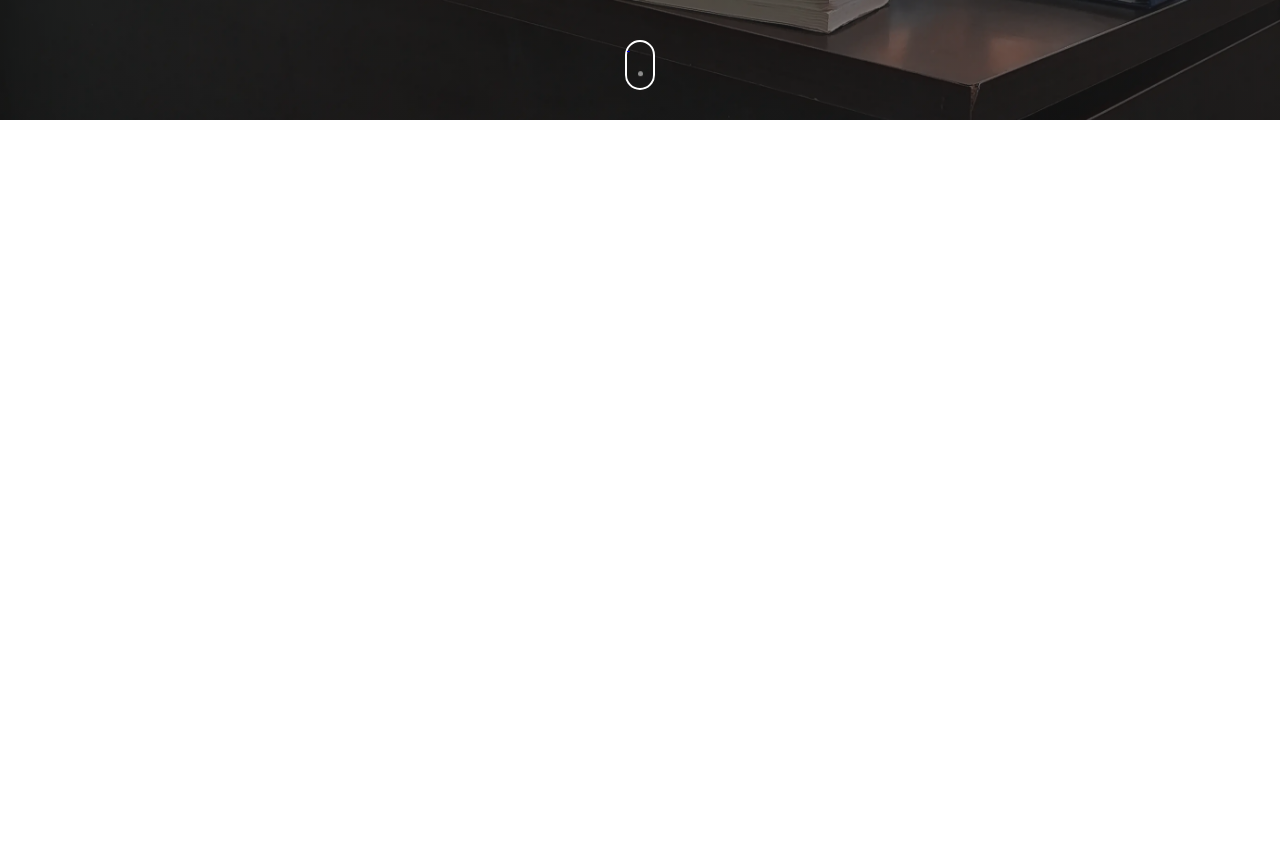
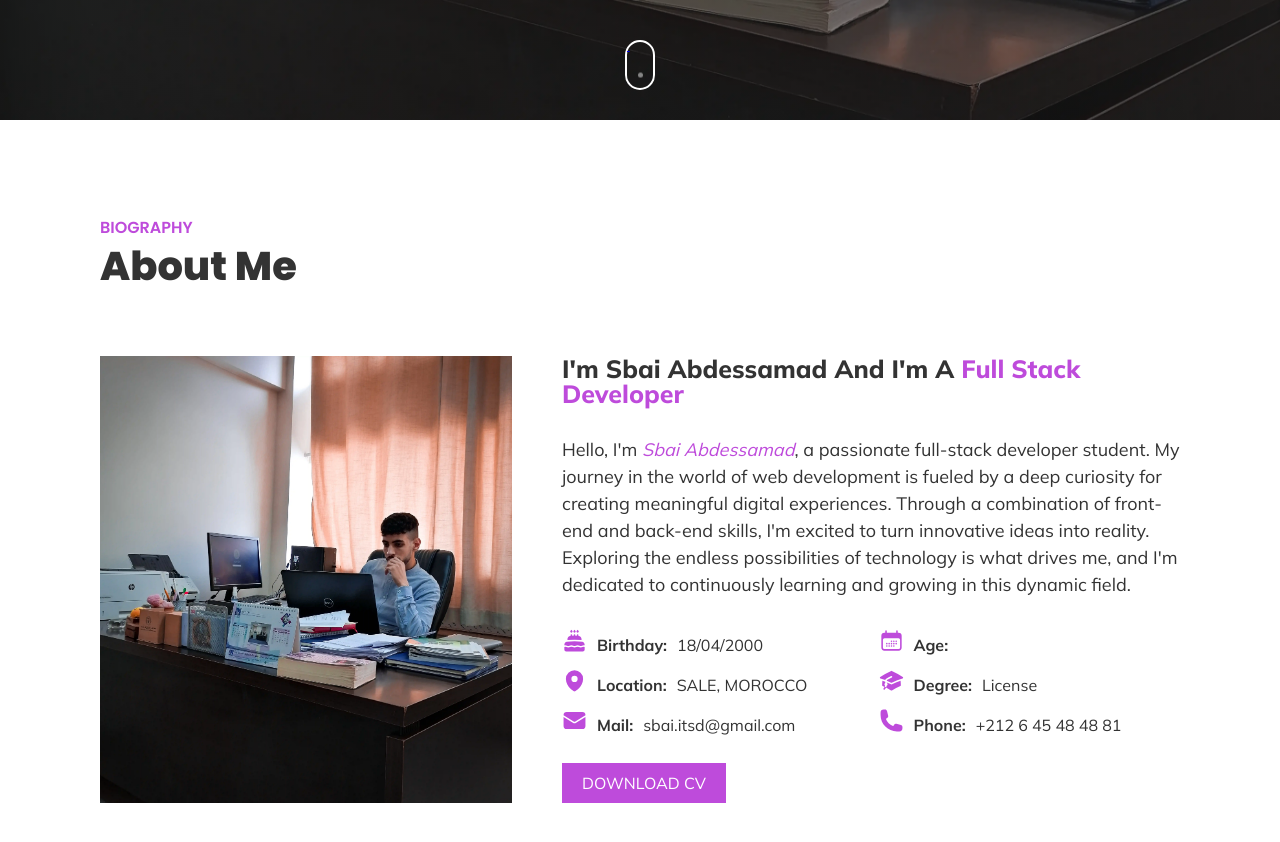
Before and after one commit to Abdusbai/portfolio-v2, a React (Create React App) app: page / in a window 1280 px wide. Shown: the part 680-1522 px from the top of the page. Before the commit the page ends 800 px from the top, so only its background shows below. Built offline with nearby package versions, Linux system fonts and the light colour scheme.

Commit message:
adding the about section

```diff
--- a/src/components/App.js
+++ b/src/components/App.js
@@ -1,6 +1,7 @@
 import Navigation from "./header/Navigation";
 import Hero from "./header/Hero";
 import MouseScroll from "./header/MouseScroll";
+import Details from "./about/Details";
 
 export default function App() {
   return (
@@ -10,6 +11,19 @@ export default function App() {
         <Hero />
         <MouseScroll />
       </header>
+      <section id="about">
+        <div class="section">
+          <p class="title">biography</p>
+          <h2>about me</h2>
+          <div class="section-content">
+            <div class="img-container">
+              <img src="./img/Me.webp" alt="" />
+            </div>
+
+            <Details />
+          </div>
+        </div>
+      </section>
     </>
   );
 }
--- /dev/null
+++ b/src/components/about/Details.js
@@ -0,0 +1,15 @@
+import DownloadCv from "./DownloadCv";
+import Infos from "./Infos";
+import PersonalInfos from "./PersonalInfos";
+
+function Details() {
+  return (
+    <div class="details">
+      <PersonalInfos />
+      <Infos />
+      <DownloadCv />
+    </div>
+  );
+}
+
+export default Details;
--- /dev/null
+++ b/src/components/about/DownloadCv.js
@@ -0,0 +1,11 @@
+function DownloadCv() {
+  return (
+    <a href="./files/SBAI ABDESSAMAD - CV.pdf" download>
+      <button className="btn" id="scrollToTopButton">
+        Download CV
+      </button>
+    </a>
+  );
+}
+
+export default DownloadCv;
--- /dev/null
+++ b/src/components/about/Infos.js
@@ -0,0 +1,92 @@
+function Infos() {
+  return (
+    <div className="infos">
+      <span>
+        <svg
+          xmlns="http://www.w3.org/2000/svg"
+          viewBox="0 0 24 24"
+          fill="currentColor"
+          className="icon"
+        >
+          <path d="M15 1.784l-.796.796a1.125 1.125 0 101.591 0L15 1.784zM12 1.784l-.796.796a1.125 1.125 0 101.591 0L12 1.784zM9 1.784l-.796.796a1.125 1.125 0 101.591 0L9 1.784zM9.75 7.547c.498-.02.998-.035 1.5-.042V6.75a.75.75 0 011.5 0v.755c.502.007 1.002.021 1.5.042V6.75a.75.75 0 011.5 0v.88l.307.022c1.55.117 2.693 1.427 2.693 2.946v1.018a62.182 62.182 0 00-13.5 0v-1.018c0-1.519 1.143-2.829 2.693-2.946l.307-.022v-.88a.75.75 0 011.5 0v.797zM12 12.75c-2.472 0-4.9.184-7.274.54-1.454.217-2.476 1.482-2.476 2.916v.384a4.104 4.104 0 012.585.364 2.605 2.605 0 002.33 0 4.104 4.104 0 013.67 0 2.605 2.605 0 002.33 0 4.104 4.104 0 013.67 0 2.605 2.605 0 002.33 0 4.104 4.104 0 012.585-.364v-.384c0-1.434-1.022-2.7-2.476-2.917A49.138 49.138 0 0012 12.75zM21.75 18.131a2.604 2.604 0 00-1.915.165 4.104 4.104 0 01-3.67 0 2.604 2.604 0 00-2.33 0 4.104 4.104 0 01-3.67 0 2.604 2.604 0 00-2.33 0 4.104 4.104 0 01-3.67 0 2.604 2.604 0 00-1.915-.165v2.494c0 1.036.84 1.875 1.875 1.875h15.75c1.035 0 1.875-.84 1.875-1.875v-2.494z" />
+        </svg>
+        <strong>Birthday: </strong>
+        18/04/2000
+      </span>
+      <span>
+        <svg
+          xmlns="http://www.w3.org/2000/svg"
+          viewBox="0 0 24 24"
+          fill="currentColor"
+          className="icon"
+        >
+          <path d="M12.75 12.75a.75.75 0 11-1.5 0 .75.75 0 011.5 0zM7.5 15.75a.75.75 0 100-1.5.75.75 0 000 1.5zM8.25 17.25a.75.75 0 11-1.5 0 .75.75 0 011.5 0zM9.75 15.75a.75.75 0 100-1.5.75.75 0 000 1.5zM10.5 17.25a.75.75 0 11-1.5 0 .75.75 0 011.5 0zM12 15.75a.75.75 0 100-1.5.75.75 0 000 1.5zM12.75 17.25a.75.75 0 11-1.5 0 .75.75 0 011.5 0zM14.25 15.75a.75.75 0 100-1.5.75.75 0 000 1.5zM15 17.25a.75.75 0 11-1.5 0 .75.75 0 011.5 0zM16.5 15.75a.75.75 0 100-1.5.75.75 0 000 1.5zM15 12.75a.75.75 0 11-1.5 0 .75.75 0 011.5 0zM16.5 13.5a.75.75 0 100-1.5.75.75 0 000 1.5z" />
+          <path
+            fill-rule="evenodd"
+            d="M6.75 2.25A.75.75 0 017.5 3v1.5h9V3A.75.75 0 0118 3v1.5h.75a3 3 0 013 3v11.25a3 3 0 01-3 3H5.25a3 3 0 01-3-3V7.5a3 3 0 013-3H6V3a.75.75 0 01.75-.75zm13.5 9a1.5 1.5 0 00-1.5-1.5H5.25a1.5 1.5 0 00-1.5 1.5v7.5a1.5 1.5 0 001.5 1.5h13.5a1.5 1.5 0 001.5-1.5v-7.5z"
+            clip-rule="evenodd"
+          />
+        </svg>
+        <strong>Age: </strong> <span id="ageSpan"></span>
+      </span>
+      <span>
+        <svg
+          xmlns="http://www.w3.org/2000/svg"
+          viewBox="0 0 24 24"
+          fill="currentColor"
+          className="icon"
+        >
+          <path
+            fill-rule="evenodd"
+            d="M11.54 22.351l.07.04.028.016a.76.76 0 00.723 0l.028-.015.071-.041a16.975 16.975 0 001.144-.742 19.58 19.58 0 002.683-2.282c1.944-1.99 3.963-4.98 3.963-8.827a8.25 8.25 0 00-16.5 0c0 3.846 2.02 6.837 3.963 8.827a19.58 19.58 0 002.682 2.282 16.975 16.975 0 001.145.742zM12 13.5a3 3 0 100-6 3 3 0 000 6z"
+            clip-rule="evenodd"
+          />
+        </svg>
+        <strong>Location: </strong> SALE, MOROCCO
+      </span>
+      <span>
+        <svg
+          xmlns="http://www.w3.org/2000/svg"
+          viewBox="0 0 24 24"
+          fill="currentColor"
+          className="icon"
+        >
+          <path d="M11.7 2.805a.75.75 0 01.6 0A60.65 60.65 0 0122.83 8.72a.75.75 0 01-.231 1.337 49.949 49.949 0 00-9.902 3.912l-.003.002-.34.18a.75.75 0 01-.707 0A50.009 50.009 0 007.5 12.174v-.224c0-.131.067-.248.172-.311a54.614 54.614 0 014.653-2.52.75.75 0 00-.65-1.352 56.129 56.129 0 00-4.78 2.589 1.858 1.858 0 00-.859 1.228 49.803 49.803 0 00-4.634-1.527.75.75 0 01-.231-1.337A60.653 60.653 0 0111.7 2.805z" />
+          <path d="M13.06 15.473a48.45 48.45 0 017.666-3.282c.134 1.414.22 2.843.255 4.285a.75.75 0 01-.46.71 47.878 47.878 0 00-8.105 4.342.75.75 0 01-.832 0 47.877 47.877 0 00-8.104-4.342.75.75 0 01-.461-.71c.035-1.442.121-2.87.255-4.286A48.4 48.4 0 016 13.18v1.27a1.5 1.5 0 00-.14 2.508c-.09.38-.222.753-.397 1.11.452.213.901.434 1.346.661a6.729 6.729 0 00.551-1.608 1.5 1.5 0 00.14-2.67v-.645a48.549 48.549 0 013.44 1.668 2.25 2.25 0 002.12 0z" />
+          <path d="M4.462 19.462c.42-.419.753-.89 1-1.394.453.213.902.434 1.347.661a6.743 6.743 0 01-1.286 1.794.75.75 0 11-1.06-1.06z" />
+        </svg>
+        <strong>Degree: </strong> License
+      </span>
+      <span>
+        <svg
+          xmlns="http://www.w3.org/2000/svg"
+          viewBox="0 0 24 24"
+          fill="currentColor"
+          className="icon"
+        >
+          <path d="M1.5 8.67v8.58a3 3 0 003 3h15a3 3 0 003-3V8.67l-8.928 5.493a3 3 0 01-3.144 0L1.5 8.67z" />
+          <path d="M22.5 6.908V6.75a3 3 0 00-3-3h-15a3 3 0 00-3 3v.158l9.714 5.978a1.5 1.5 0 001.572 0L22.5 6.908z" />
+        </svg>
+        <strong>Mail: </strong>{" "}
+        <a href="mailto:sbai.itsd@gmail.com">sbai.itsd@gmail.com</a>
+      </span>
+      <span>
+        <svg
+          xmlns="http://www.w3.org/2000/svg"
+          viewBox="0 0 24 24"
+          fill="currentColor"
+          className="icon"
+        >
+          <path
+            fill-rule="evenodd"
+            d="M1.5 4.5a3 3 0 013-3h1.372c.86 0 1.61.586 1.819 1.42l1.105 4.423a1.875 1.875 0 01-.694 1.955l-1.293.97c-.135.101-.164.249-.126.352a11.285 11.285 0 006.697 6.697c.103.038.25.009.352-.126l.97-1.293a1.875 1.875 0 011.955-.694l4.423 1.105c.834.209 1.42.959 1.42 1.82V19.5a3 3 0 01-3 3h-2.25C8.552 22.5 1.5 15.448 1.5 6.75V4.5z"
+            clip-rule="evenodd"
+          />
+        </svg>
+        <strong>Phone: </strong> +212 6 45 48 48 81
+      </span>
+    </div>
+  );
+}
+
+export default Infos;
--- /dev/null
+++ b/src/components/about/PersonalInfos.js
@@ -0,0 +1,23 @@
+function PersonalInfos() {
+  return (
+    <>
+      <h3>
+        i'm sbai abdessamad and i'm a <span>full stack developer</span>
+      </h3>
+      <p>
+        Hello, I'm{" "}
+        <span>
+          <i>Sbai Abdessamad</i>
+        </span>
+        , a passionate full-stack developer student. My journey in the world of
+        web development is fueled by a deep curiosity for creating meaningful
+        digital experiences. Through a combination of front-end and back-end
+        skills, I'm excited to turn innovative ideas into reality. Exploring the
+        endless possibilities of technology is what drives me, and I'm dedicated
+        to continuously learning and growing in this dynamic field.
+      </p>
+    </>
+  );
+}
+
+export default PersonalInfos;
--- a/src/index.css
+++ b/src/index.css
@@ -357,3 +357,113 @@ a#scroll-btn:before {
     opacity: 0;
   }
 }
+
+/*About me*/
+.section {
+  padding: 10rem;
+  max-width: 140rem;
+  margin: 0 auto;
+  transition: transform 1s, opacity 1s;
+}
+
+.section .title {
+  text-transform: uppercase;
+  color: var(--primary-color);
+  font-size: 1.6rem;
+  font-weight: 600;
+  font-family: 'Poppins';
+  margin-bottom: 1rem;
+}
+
+.section h2 {
+  text-transform: capitalize;
+  font-size: 4rem;
+  font-weight: 800;
+  font-family: 'Poppins';
+  margin-bottom: 7rem;
+}
+
+.section .section-content .img-container {
+  width: 100%;
+  height: 100%;
+  overflow: hidden;
+  position: relative;
+}
+
+.section .section-content img {
+  position: absolute;
+  top: 0;
+  left: 0;
+  width: 100%;
+  height: 100%;
+  object-fit: cover;
+  object-position: right;
+}
+
+.section .section-content {
+  display: grid;
+  grid-template-columns: 2fr 3fr;
+  gap: 5rem;
+}
+
+.section .section-content .details .btn,
+.btn {
+  background-color: var(--primary-color);
+  border: none;
+  padding: 1rem 2rem;
+  font-size: 1.6rem;
+  color: #fff;
+  font-family: inherit;
+  cursor: pointer;
+  transition: background-color 0.3s;
+  text-transform: uppercase;
+}
+
+.section .section-content .details .btn:hover,
+.btn:hover {
+  background-color: var(--primary-bg-color);
+}
+
+.section .section-content .details h3 {
+  font-size: 2.5rem;
+  text-transform: capitalize;
+  font-weight: 800;
+  margin-bottom: 3rem;
+  line-height: 1;
+}
+
+.section .section-content .details p {
+  font-size: 1.8rem;
+  line-height: 1.5;
+  margin-bottom: 3rem;
+}
+
+.section .section-content .details h3 span,
+.section .section-content .details p span {
+  color: var(--primary-color);
+}
+
+.section .section-content .details .infos {
+  font-size: 1.6rem;
+  display: grid;
+  grid-template-columns: repeat(2, 1fr);
+  gap: 1.5rem;
+  margin-bottom: 3rem;
+}
+
+.section .section-content .details .infos span {
+  display: flex;
+  align-items: flex-end;
+  gap: 1rem;
+}
+
+.section .section-content .details .infos span a:link,
+.section .section-content .details .infos span a:visited {
+  text-decoration: none;
+  color: inherit;
+}
+
+.section .section-content .details .infos .icon {
+  height: 2.5rem;
+  color: var(--primary-color);
+}
```
